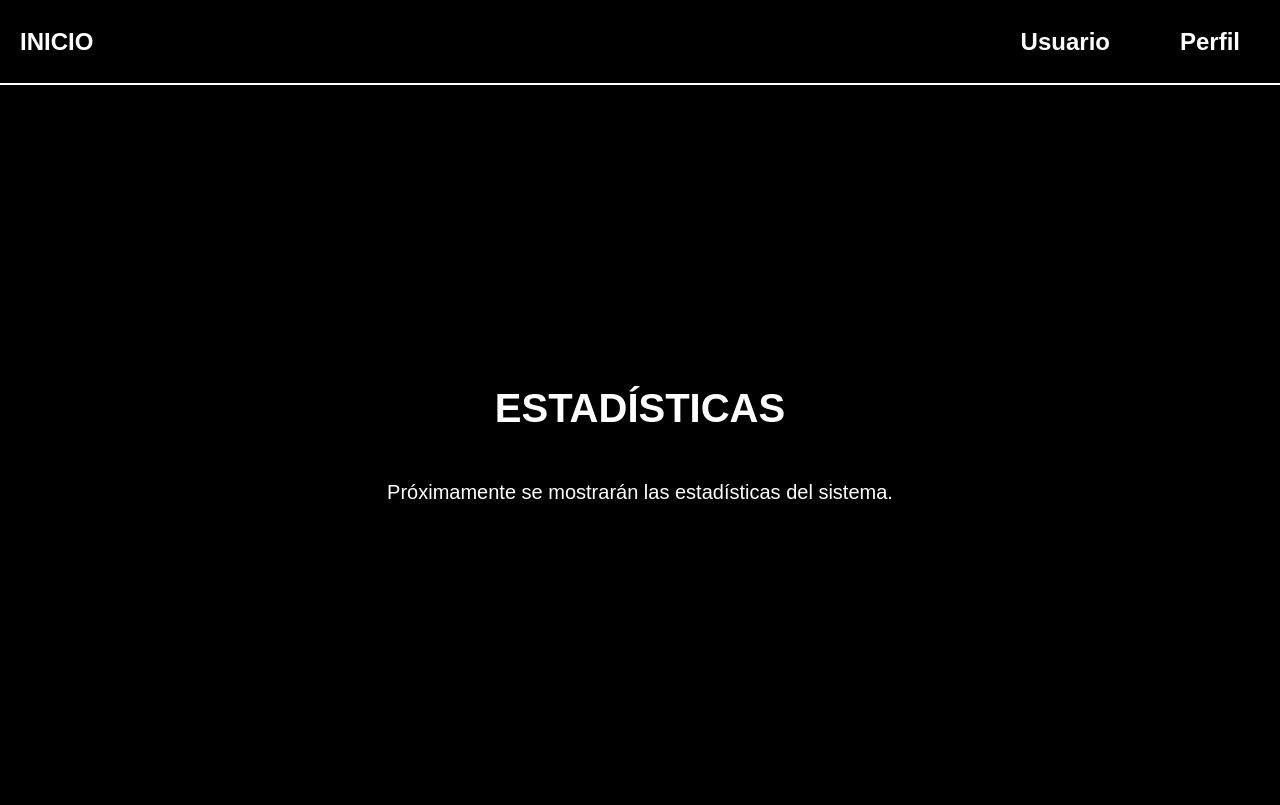
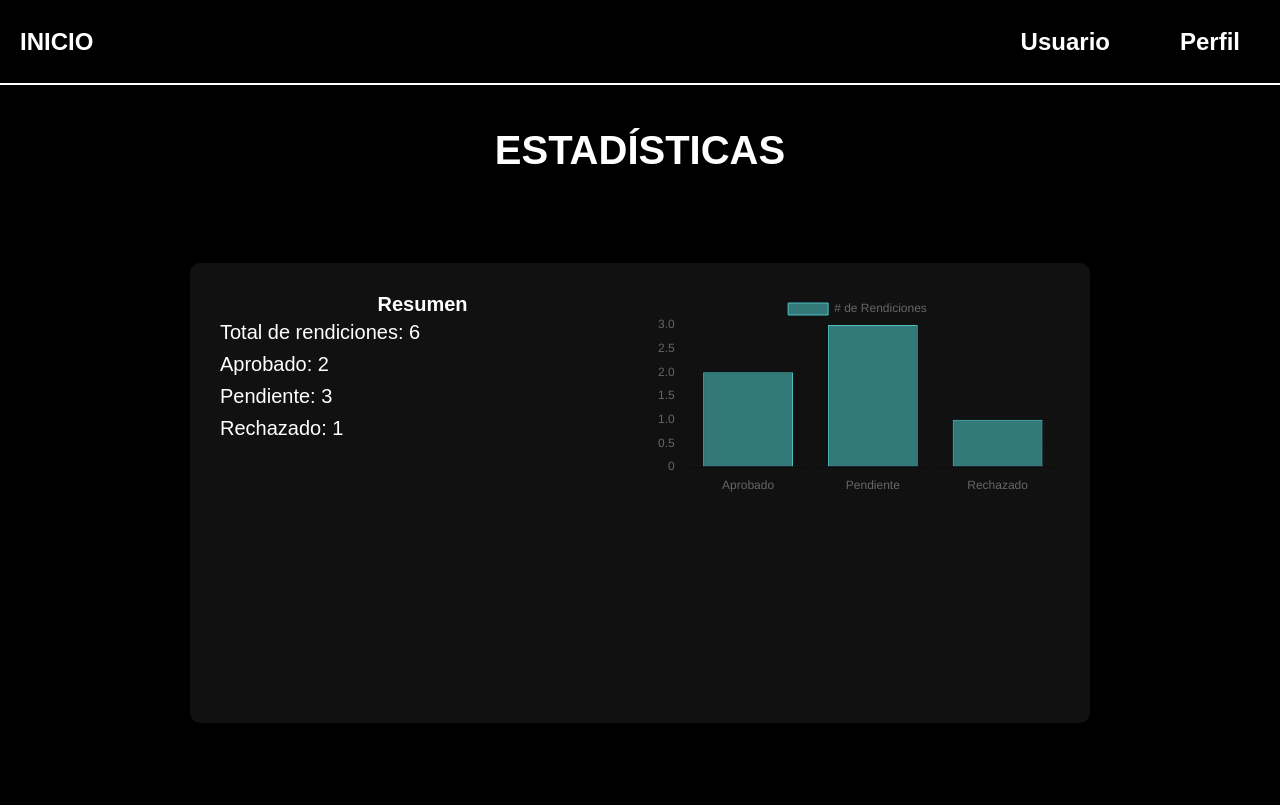
Before and after one commit to USM-Wolffe/Proyecto-de-Software, a Django app: page /estadisticas/ in a window 1280 px wide. Run offline with Django 4.2, Linux system fonts and the light colour scheme; data comes from the database, SQL or seed files in the repository.

Commit message:
Improve statistics view with bar chart

```diff
--- /dev/null
+++ b/RendicionDeGastos/MainApp/static/MainApp/estadisticas.css
@@ -0,0 +1,41 @@
+/* Estilos para la vista de estadísticas */
+body {
+    background-color: #000;
+    color: #fff;
+}
+
+.stats-container {
+    max-width: 900px;
+    width: 90%;
+    margin: 40px auto;
+    background-color: #111;
+    padding: 30px;
+    border-radius: 10px;
+    box-shadow: 0 4px 8px rgba(0, 0, 0, 0.2);
+}
+
+.stats-grid {
+    display: grid;
+    grid-template-columns: 1fr 1fr;
+    gap: 30px;
+    align-items: start;
+}
+
+.stats-summary ul {
+    list-style: none;
+    padding: 0;
+    text-align: left;
+    line-height: 1.6;
+    font-size: 1.1rem;
+}
+
+.chart-container {
+    width: 100%;
+    height: 400px;
+}
+
+@media (max-width: 768px) {
+    .stats-grid {
+        grid-template-columns: 1fr;
+    }
+}
--- a/RendicionDeGastos/MainApp/templates/MainApp/estadisticas.html
+++ b/RendicionDeGastos/MainApp/templates/MainApp/estadisticas.html
@@ -5,6 +5,7 @@
     <meta name="viewport" content="width=device-width, initial-scale=1.0">
     {% load static %}
     <link rel="stylesheet" href="{% static 'MainApp/styles.css' %}">
+    <link rel="stylesheet" href="{% static 'MainApp/estadisticas.css' %}">
     <title>Estadísticas</title>
 </head>
 <body>
@@ -19,7 +20,46 @@
     </header>
     <main class="main-content">
         <h1 class="welcome-text">ESTADÍSTICAS</h1>
-        <p>Próximamente se mostrarán las estadísticas del sistema.</p>
+        <div class="stats-container">
+            <div class="stats-grid">
+                <div class="stats-summary">
+                    <h2>Resumen</h2>
+                    <ul>
+                        <li>Total de rendiciones: {{ total_rendiciones }}</li>
+                        {% for item in conteo_estados %}
+                        <li>{{ item.estado }}: {{ item.total }}</li>
+                        {% endfor %}
+                    </ul>
+                </div>
+                <div class="chart-container">
+                    <canvas id="estadoChart"></canvas>
+                </div>
+            </div>
+        </div>
     </main>
+    <script src="https://cdn.jsdelivr.net/npm/chart.js"></script>
+    <script>
+        const labels = {{ labels|safe }};
+        const data = {{ data|safe }};
+        const ctx = document.getElementById('estadoChart').getContext('2d');
+        new Chart(ctx, {
+            type: 'bar',
+            data: {
+                labels: labels,
+                datasets: [{
+                    label: '# de Rendiciones',
+                    data: data,
+                    backgroundColor: 'rgba(75, 192, 192, 0.6)',
+                    borderColor: 'rgba(75, 192, 192, 1)',
+                    borderWidth: 1
+                }]
+            },
+            options: {
+                scales: {
+                    y: { beginAtZero: true }
+                }
+            }
+        });
+    </script>
 </body>
 </html>
--- a/RendicionDeGastos/MainApp/views.py
+++ b/RendicionDeGastos/MainApp/views.py
@@ -2,6 +2,7 @@ from django.shortcuts import render, redirect
 from django.http import HttpResponse
 from .models import Gasto, Rendicion
 from django.core.paginator import Paginator
+from django.db.models import Count
 
 # Vista para la página de inicio
 def index(request):
@@ -163,8 +164,25 @@ def visualizador(request):
     return render(request, 'MainApp/visualizador.html')
 
 # Vista de estadísticas
+
 def estadisticas(request):
-    return render(request, 'MainApp/estadisticas.html')
+    """Muestra un resumen de las rendiciones junto con un grafico."""
+    conteo_estados = (
+        Rendicion.objects.values('estado')
+        .annotate(total=Count('estado'))
+        .order_by('estado')
+    )
+
+    labels = [c['estado'] for c in conteo_estados]
+    data = [c['total'] for c in conteo_estados]
+
+    context = {
+        'labels': labels,
+        'data': data,
+        'conteo_estados': conteo_estados,
+        'total_rendiciones': sum(data),
+    }
+    return render(request, 'MainApp/estadisticas.html', context)
 
 # Vista para generar informe
 def generar_informe(request):
```
